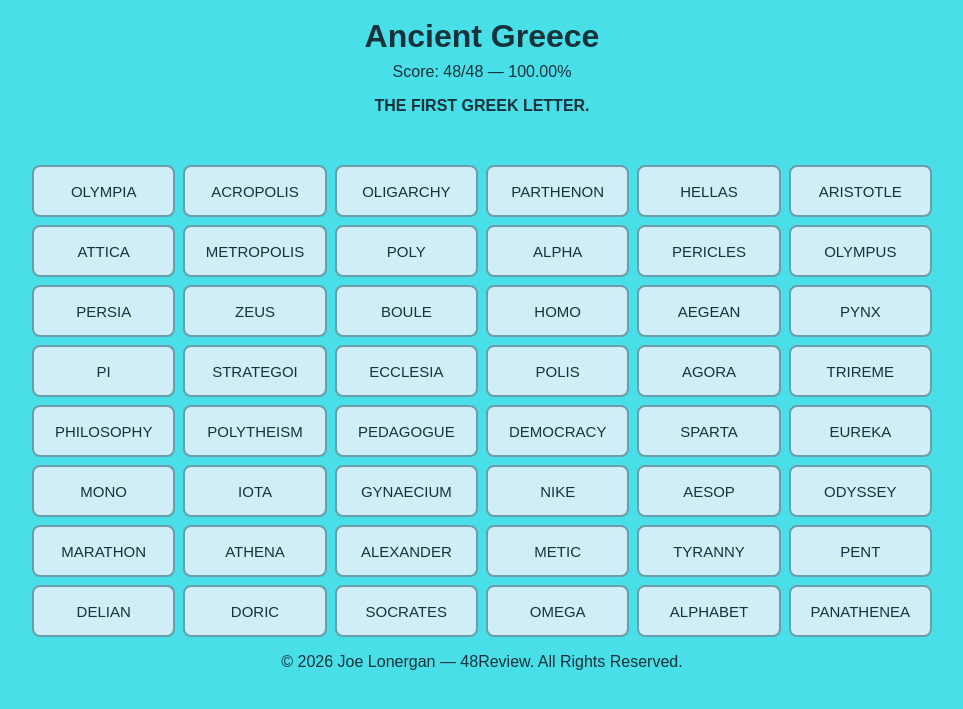
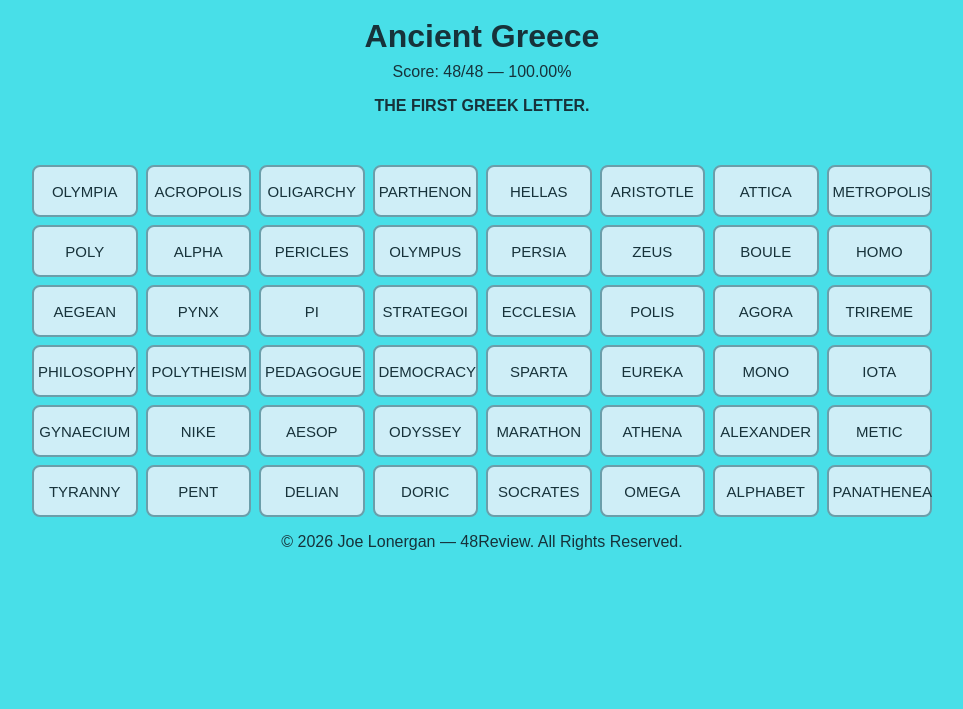
Before and after one commit to miley47/Ancient-Greece-48Review, a Flask app: page / in a window 1280 px wide. Shown: the top 709 px of the page, without its empty margins (158-1121 px from the left). Run offline with Flask 3, Linux system fonts and the light colour scheme.

Commit message:
Increase grid columns from 6 to 8 in index.html

```diff
--- a/templates/index.html
+++ b/templates/index.html
@@ -11,7 +11,7 @@
     h1 { margin:0 0 8px; }
     .score { margin-bottom:14px; }
     .feedback { min-height:1.5em; margin:10px 0; font-weight:bold; }
-    .grid { display:grid; grid-template-columns:repeat(6,minmax(0,1fr)); gap:8px; max-width:900px; margin:0 auto; }
+    .grid { display:grid; grid-template-columns:repeat(8,minmax(0,1fr)); gap:8px; max-width:900px; margin:0 auto; }
     .answerForm { display:block; min-width:0; width:100%; margin:0; }
     .choice {
       display:block;
```
